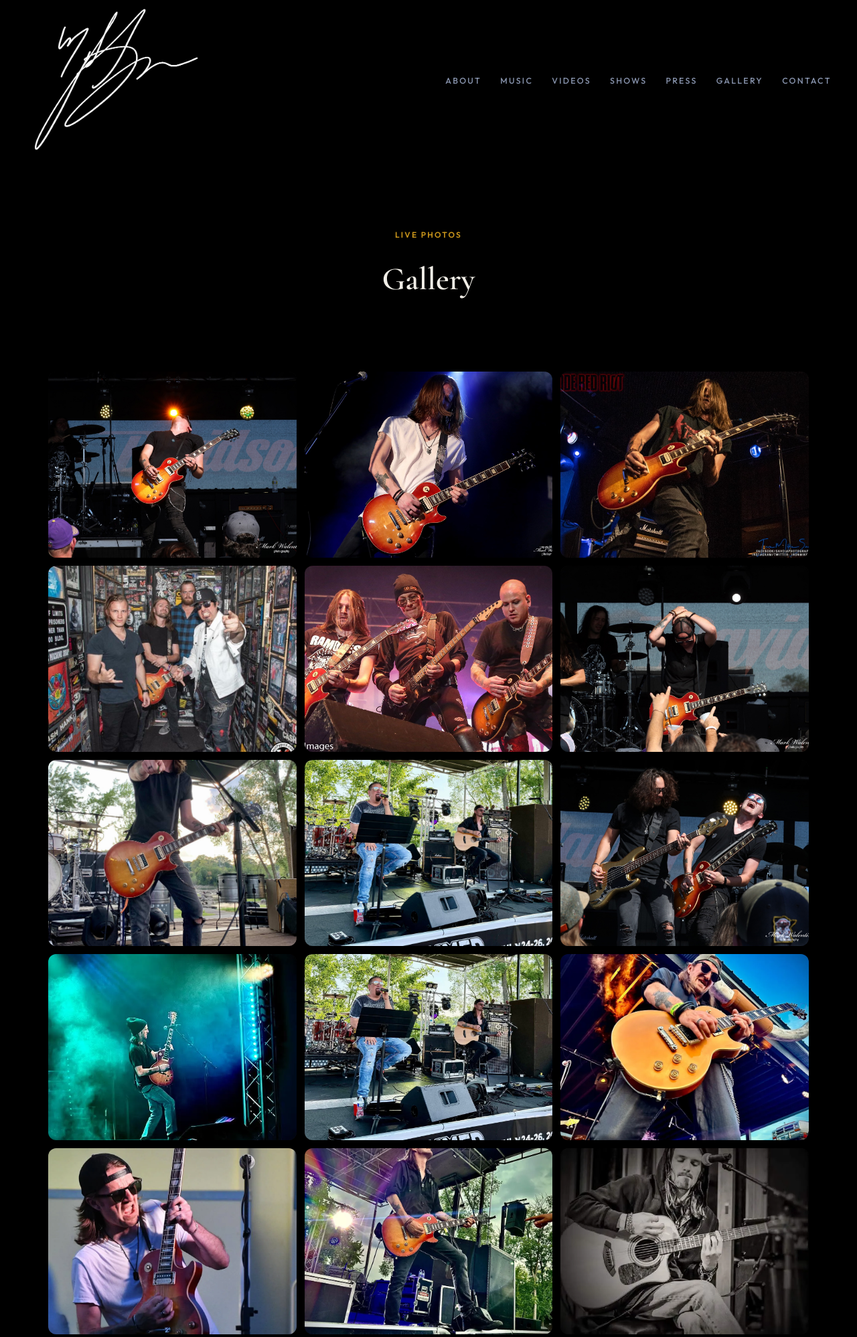
After one commit to taz2022/tylertazazure.com, a Flask app: page /gallery in a window 1280 px wide. The commit adds this page. Shown: the top 1997 px of the page at 67% size. Run offline with Flask 3, Linux system fonts and the light colour scheme.

Commit message:
Add Gallery page, reorder nav tabs
- New /gallery page with 18 live photos in a grid
- Nav reordered: About · Music · Videos · Shows · Press ·
  Gallery · Contact
- 9 new live photos added to static/images/gallery

Co-Authored-By: Claude Opus 4.6 (1M context) <noreply@anthropic.com>

```diff
--- a/app/content.py
+++ b/app/content.py
@@ -24,13 +24,14 @@ SITE = {
 # ───────────────────────────────────────────────────────────
 NAV = {
     "left": [
-        {"label": "Music", "href": "/music"},
-        {"label": "Videos", "href": "/videos"},
-        {"label": "Shows", "href": "/shows"},
+        {"label": "About",   "href": "/#about"},
+        {"label": "Music",   "href": "/music"},
+        {"label": "Videos",  "href": "/videos"},
+        {"label": "Shows",   "href": "/shows"},
     ],
     "right": [
-        {"label": "About",   "href": "/#about"},
         {"label": "Press",   "href": "/press"},
+        {"label": "Gallery", "href": "/gallery"},
         {"label": "Contact", "href": "/#contact"},
     ],
 }
@@ -166,6 +167,36 @@ MUSIC = {
         "Las Rageous Festival", "Whisky A Go Go", "House of Blues", "First Avenue",
     ],
     "gallery_images": [
+        "music/gallery/preview.webp",
+        "music/gallery/preview (1).webp",
+        "music/gallery/preview (2).webp",
+        "music/gallery/preview (4).webp",
+        "music/gallery/preview (5).webp",
+        "music/gallery/preview (6).webp",
+        "music/gallery/preview (7).webp",
+        "music/gallery/preview (8).webp",
+        "music/gallery/preview (9).webp",
+    ],
+}
+
+# ───────────────────────────────────────────────────────────
+# GALLERY — /gallery page
+# ───────────────────────────────────────────────────────────
+GALLERY = {
+    "hero": {
+        "title": "Gallery",
+        "subtitle": "Live photos",
+    },
+    "images": [
+        "gallery/taz_live.jpg",
+        "gallery/taz_live_2.jpg",
+        "gallery/taz_CRR.jpg",
+        "gallery/coderedriot.jpg",
+        "gallery/taz_hairball.jpg",
+        "gallery/tazbenefit.jpg",
+        "gallery/tazriver.jpg",
+        "gallery/Taz&Tbone1.jpg",
+        "gallery/Taz&treybenefit.jpg",
         "music/gallery/preview.webp",
         "music/gallery/preview (1).webp",
         "music/gallery/preview (2).webp",
--- a/app/routes.py
+++ b/app/routes.py
@@ -43,6 +43,14 @@ def music_band(slug):
         "music_band.html",
         band=band,
         band_videos=band_videos,
+    )
+
+
+@main.route("/gallery")
+def gallery():
+    return render_template(
+        "gallery.html",
+        gallery=c.GALLERY,
     )
 
 
--- a/app/static/css/page-hub.css
+++ b/app/static/css/page-hub.css
@@ -382,6 +382,64 @@
   color: var(--color-text-muted);
 }
 
+/* ── Gallery page ────────────────────────────────────────── */
+.gallery-page {
+  padding-top: var(--navbar-h);
+}
+
+.gallery-hero {
+  padding: clamp(4rem, 8vw, 6rem) 0;
+  text-align: center;
+  background: var(--color-bg);
+}
+
+.gallery-hero__inner {
+  max-width: 720px;
+  margin: 0 auto;
+  padding: 0 2rem;
+}
+
+.gallery-hero__title {
+  font-family: var(--font-display);
+  font-size: clamp(2rem, 4vw, 3rem);
+  font-weight: 600;
+  margin: 0;
+}
+
+.gallery-grid-section {
+  padding: 0 0 clamp(4rem, 8vw, 6rem);
+}
+
+.gallery-grid-wrap {
+  max-width: 1200px;
+  margin: 0 auto;
+  padding: 0 2rem;
+}
+
+.gallery-grid {
+  display: grid;
+  grid-template-columns: repeat(auto-fill, minmax(280px, 1fr));
+  gap: var(--space-3);
+}
+
+.gallery-grid__item {
+  overflow: hidden;
+  border-radius: var(--radius-md);
+  background: var(--color-bg-3);
+}
+
+.gallery-grid__item img {
+  width: 100%;
+  aspect-ratio: 4 / 3;
+  object-fit: cover;
+  display: block;
+  transition: transform 0.4s var(--ease);
+}
+
+.gallery-grid__item:hover img {
+  transform: scale(1.04);
+}
+
 /* ── Videos page ─────────────────────────────────────────── */
 .videos-page {
   padding-top: var(--navbar-h);
--- /dev/null
+++ b/app/templates/gallery.html
@@ -0,0 +1,31 @@
+{% extends "base.html" %}
+{% block title %}Gallery — {{ site.title }}{% endblock %}
+{% block head_extra %}
+<link rel="stylesheet" href="{{ url_for('static', filename='css/page-hub.css') }}">
+{% endblock %}
+
+{% block content %}
+<main class="gallery-page">
+
+  <section class="gallery-hero">
+    <div class="gallery-hero__inner">
+      <div class="section-label">{{ gallery.hero.subtitle }}</div>
+      <h1 class="gallery-hero__title">{{ gallery.hero.title }}</h1>
+    </div>
+  </section>
+
+  <section class="gallery-grid-section">
+    <div class="gallery-grid-wrap">
+      <div class="gallery-grid">
+        {% for img in gallery.images %}
+        <div class="gallery-grid__item">
+          <img src="{{ url_for('static', filename='images/' ~ img) }}"
+               alt="Live photo" loading="lazy" />
+        </div>
+        {% endfor %}
+      </div>
+    </div>
+  </section>
+
+</main>
+{% endblock %}
```
Also changed, not shown: app/static/images/gallery/Taz&Tbone1.jpg (added), app/static/images/gallery/Taz&treybenefit.jpg (added), app/static/images/gallery/coderedriot.jpg (added), app/static/images/gallery/taz_CRR.jpg (added), app/static/images/gallery/taz_hairball.jpg (added), app/static/images/gallery/taz_live.jpg (added), app/static/images/gallery/taz_live_2.jpg (added), app/static/images/gallery/tazbenefit.jpg (added), app/static/images/gallery/tazriver.jpg (added).
